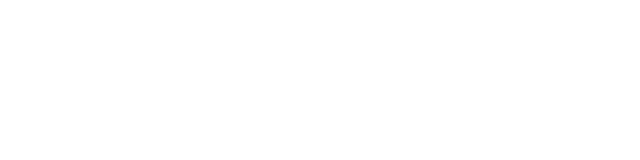
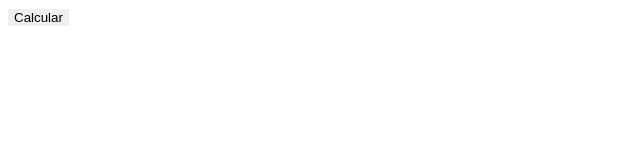
Before and after one commit to tiago-costa-s/calc_imc_react, a React (Vite) app: page / in a window 1280 px wide. Shown: the top 160 px of the page, without its empty margins (0-640 px from the left). Built offline with nearby package versions, Linux system fonts and the light colour scheme.

Commit message:
Ajuste de estilo

```diff
--- a/src/App.jsx
+++ b/src/App.jsx
@@ -1,10 +1,12 @@
-
+import FormButton from "./assets/components/formButton/FormButton";
 import "./App.css";
 
 function App() {
   return (
 
     <div className="app">
+
+      <FormButton variant="calc-btn " text="Calcular" />
     </div>
 
   )
--- a/src/assets/components/formButton/FormButton.css
+++ b/src/assets/components/formButton/FormButton.css
@@ -1,3 +1,4 @@
 button {
     cursor: pointer;
+    border: 0;
 }
```
